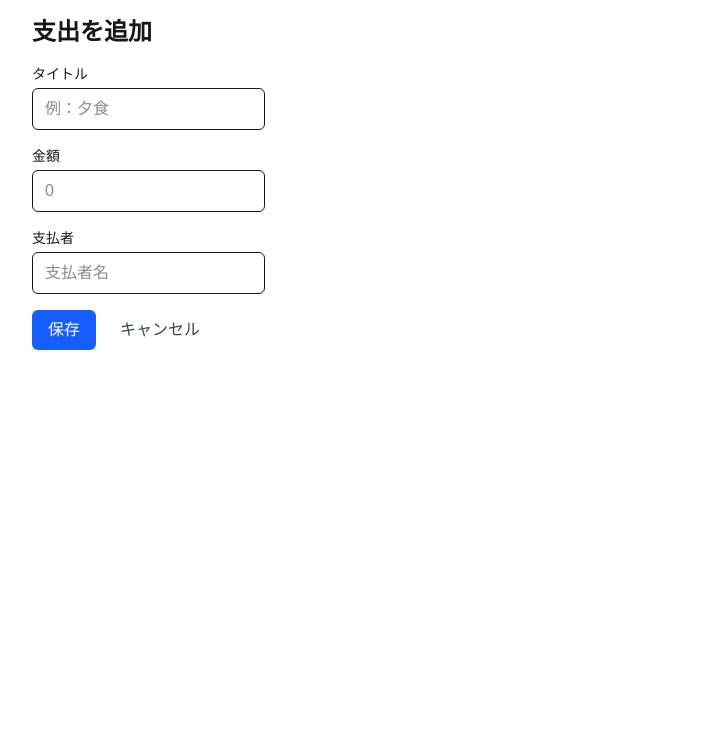
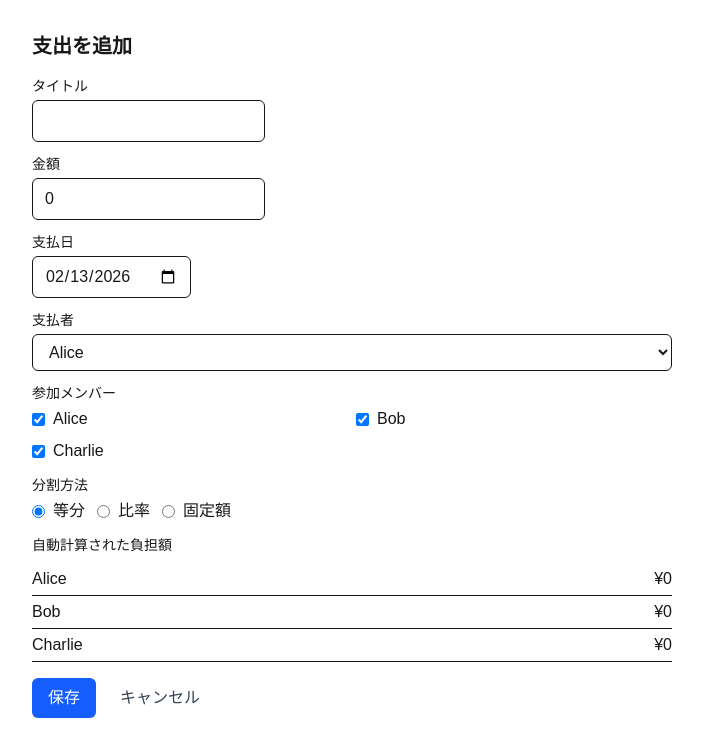
Before and after one commit to chrom9103/wadam, a Next.js app: page /trips/1/expense/new in a window 1280 px wide. Shown: the top 756 px of the page, without its empty margins (288-991 px from the left). Built offline with nearby package versions, Linux system fonts and the light colour scheme.

Commit message:
ExpenseForm の雛形

```diff
--- /dev/null
+++ b/app/components/expense/ExpenseForm.tsx
@@ -0,0 +1,146 @@
+"use client"
+import React, { useMemo } from "react"
+import { useForm, Controller } from "react-hook-form"
+import * as z from "zod"
+import Input from "../ui/atoms/Input"
+import Button from "../ui/atoms/Button"
+import FormField from "../ui/molecules/FormField"
+import { distribute } from "../../lib/distribute"
+
+const schema = z.object({
+  title: z.string().min(1, "タイトルは必須です"),
+  amount: z.number().min(1, "金額は1以上である必要があります"),
+  paid_at: z.string().optional(),
+  payer_id: z.string().min(1, "支払者を選択してください"),
+  participants: z.array(z.string()).min(1, "参加者を1人以上選択してください"),
+  splitMethod: z.enum(["equal", "ratio", "fixed"]),
+})
+
+type FormSchema = z.infer<typeof schema>
+
+type Props = {
+  tripId: string
+  members?: { id: string; name: string }[]
+  onSubmit?: (payload: any) => Promise<void> | void
+}
+
+export default function ExpenseForm({ tripId, members = [], onSubmit }: Props) {
+  const { register, handleSubmit, control, watch, setError, formState: { errors } } = useForm<FormSchema>({
+    defaultValues: {
+      title: "",
+      amount: 0,
+      paid_at: new Date().toISOString().slice(0, 10),
+      payer_id: members[0]?.id ?? "",
+      participants: members.length ? members.map(m => m.id) : [],
+      splitMethod: "equal",
+    }
+  })
+
+  const watchAmount = watch("amount")
+  const watchParticipants = watch("participants")
+  const watchSplit = watch("splitMethod")
+  const watchPayer = watch("payer_id")
+
+  const computedShares = useMemo(() => {
+    const shares = (watchParticipants || []).map((id: string) => ({ user_id: id, ratio: 1 }))
+    return distribute(Number(watchAmount || 0), shares, watchSplit as any, watchPayer)
+  }, [watchAmount, watchParticipants, watchSplit, watchPayer])
+
+  const submit = handleSubmit(async (data) => {
+    // validate with zod here to avoid requiring @hookform/resolvers
+    try {
+      // ensure amount is a number
+      const parsedInput = { ...data, amount: Number((data as any).amount) }
+      schema.parse(parsedInput)
+    } catch (err) {
+      if (err instanceof z.ZodError) {
+        err.errors.forEach(e => {
+          const key = e.path[0] as keyof FormSchema | undefined
+          if (key) setError(key as any, { type: 'manual', message: e.message })
+        })
+        return
+      }
+      throw err
+    }
+
+    const payload = {
+      trip_id: tripId,
+      title: data.title,
+      amount: Number(data.amount),
+      paid_at: data.paid_at,
+      payer_id: data.payer_id,
+      shares: computedShares,
+    }
+
+    if (onSubmit) await onSubmit(payload)
+    else console.log("Expense payload:", payload)
+  })
+
+  return (
+    <form onSubmit={submit} className="max-w-2xl mx-auto p-4">
+      <h2 className="text-xl font-semibold mb-4">支出を追加</h2>
+
+      <FormField label="タイトル" error={errors.title?.message as string | null}>
+        <Input {...register("title")} />
+      </FormField>
+
+      <FormField label="金額" error={errors.amount?.message as string | null}>
+        <Controller
+          name="amount"
+          control={control}
+          render={({ field }) => (
+            <Input type="number" {...field} onChange={(e) => field.onChange(Number(e.target.value))} />
+          )}
+        />
+      </FormField>
+
+      <FormField label="支払日" error={null}>
+        <Input {...register("paid_at")} type="date" />
+      </FormField>
+
+      <FormField label="支払者" error={errors.payer_id?.message as string | null}>
+        <select {...register("payer_id")} className="border px-3 py-2 rounded-md w-full">
+          {members.map(m => (
+            <option key={m.id} value={m.id}>{m.name}</option>
+          ))}
+        </select>
+      </FormField>
+
+      <FormField label="参加メンバー" error={errors.participants ? String(errors.participants.message) : null}>
+        <div className="grid grid-cols-2 gap-2">
+          {members.map(m => (
+            <label key={m.id} className="inline-flex items-center gap-2">
+              <input type="checkbox" value={m.id} {...register("participants")} />
+              <span>{m.name}</span>
+            </label>
+          ))}
+        </div>
+      </FormField>
+
+      <FormField label="分割方法" error={null}>
+        <div className="flex gap-3 items-center">
+          <label className="inline-flex items-center gap-2"><input type="radio" value="equal" {...register("splitMethod")} defaultChecked /> 等分</label>
+          <label className="inline-flex items-center gap-2"><input type="radio" value="ratio" {...register("splitMethod")} /> 比率</label>
+          <label className="inline-flex items-center gap-2"><input type="radio" value="fixed" {...register("splitMethod")} /> 固定額</label>
+        </div>
+      </FormField>
+
+      <div className="mb-4">
+        <h3 className="text-sm font-medium mb-2">自動計算された負担額</h3>
+        <ul>
+          {computedShares.map(s => (
+            <li key={s.user_id} className="flex justify-between border-b py-1">
+              <span>{members.find(m=>m.id===s.user_id)?.name ?? s.user_id}</span>
+              <span>¥{s.amount_owed}</span>
+            </li>
+          ))}
+        </ul>
+      </div>
+
+      <div className="flex gap-2">
+        <Button type="submit">保存</Button>
+        <Button type="button" variant="ghost">キャンセル</Button>
+      </div>
+    </form>
+  )
+}
--- /dev/null
+++ b/app/components/ui/molecules/FormField.tsx
@@ -0,0 +1,19 @@
+"use client"
+import React from "react"
+
+type Props = {
+  label: string
+  name?: string
+  error?: string | null
+  children: React.ReactNode
+}
+
+export default function FormField({ label, error, children }: Props) {
+  return (
+    <div className="mb-3">
+      <label className="block text-sm font-medium mb-1">{label}</label>
+      {children}
+      {error ? <p className="mt-1 text-sm text-red-600">{error}</p> : null}
+    </div>
+  )
+}
--- /dev/null
+++ b/app/lib/distribute.ts
@@ -0,0 +1,43 @@
+export type ShareInput = { user_id: string; ratio?: number; fixed?: number }
+
+export function distribute(amount: number, shares: ShareInput[], method: "equal" | "ratio" | "fixed", payerId?: string) {
+  const n = shares.length
+  let results: { user_id: string; amount_owed: number }[] = []
+
+  if (method === "equal") {
+    const base = Math.floor(amount / n)
+    results = shares.map((s) => ({ user_id: s.user_id, amount_owed: base }))
+    let total = base * n
+    let remainder = amount - total
+    // 余りは payerId があれば最優先で、それ以外は先頭から割当
+    while (remainder > 0) {
+      const idx = payerId ? shares.findIndex((s) => s.user_id === payerId) : 0
+      const target = idx >= 0 ? idx : 0
+      results[target].amount_owed += 1
+      // move payer to next index if multiple remainders
+      if (!payerId) shares.push(shares.shift()!)
+      remainder--
+    }
+  } else if (method === "ratio") {
+    const sumRatio = shares.reduce((s, x) => s + (x.ratio ?? 0), 0) || 1
+    let total = 0
+    results = shares.map((s) => {
+      const val = Math.floor(((s.ratio ?? 0) / sumRatio) * amount)
+      total += val
+      return { user_id: s.user_id, amount_owed: val }
+    })
+    let remainder = amount - total
+    for (let i = 0; i < remainder; i++) results[i % n].amount_owed += 1
+  } else {
+    // fixed: assume caller provided correct fixed amounts; if mismatch, attach diff to payer
+    results = shares.map((s) => ({ user_id: s.user_id, amount_owed: s.fixed ?? 0 }))
+    const total = results.reduce((s, r) => s + r.amount_owed, 0)
+    const diff = amount - total
+    if (diff !== 0) {
+      const idx = shares.findIndex((s) => s.user_id === payerId) >= 0 ? shares.findIndex((s) => s.user_id === payerId) : 0
+      results[idx].amount_owed += diff
+    }
+  }
+
+  return results
+}
--- a/app/trips/[trip]/expense/new/page.tsx
+++ b/app/trips/[trip]/expense/new/page.tsx
@@ -1,38 +1,22 @@
 "use client"
 import React from "react"
-import Button from "../../../../components/ui/atoms/Button"
-import Input from "../../../../components/ui/atoms/Input"
+import ExpenseForm from "../../../../components/expense/ExpenseForm"
 
 type Props = {
   params: { trip: string }
 }
 
+// simple members stub. Replace with real data fetch in integration.
+const sampleMembers = [
+  { id: "u1", name: "Alice" },
+  { id: "u2", name: "Bob" },
+  { id: "u3", name: "Charlie" },
+]
+
 export default function ExpenseNewPage({ params }: Props) {
   return (
-    <div className="max-w-2xl mx-auto p-4">
-      <h1 className="text-2xl font-bold mb-4">支出を追加</h1>
-
-      <form className="space-y-4" onSubmit={(e) => e.preventDefault()}>
-        <div>
-          <label className="block text-sm font-medium mb-1">タイトル</label>
-          <Input name="title" placeholder="例：夕食" />
-        </div>
-
-        <div>
-          <label className="block text-sm font-medium mb-1">金額</label>
-          <Input name="amount" type="number" placeholder="0" />
-        </div>
-
-        <div>
-          <label className="block text-sm font-medium mb-1">支払者</label>
-          <Input name="payer" placeholder="支払者名" />
-        </div>
-
-        <div className="flex gap-2">
-          <Button type="submit">保存</Button>
-          <Button type="button" variant="ghost">キャンセル</Button>
-        </div>
-      </form>
+    <div className="p-4">
+      <ExpenseForm tripId={params.trip} members={sampleMembers} onSubmit={(p)=>console.log(p)} />
     </div>
   )
 }
--- a/package.json
+++ b/package.json
@@ -11,7 +11,8 @@
   "dependencies": {
     "next": "16.1.6",
     "react": "19.2.3",
-    "react-dom": "19.2.3"
+    "react-dom": "19.2.3",
+    "react-hook-form": "^7.71.1"
   },
   "devDependencies": {
     "@tailwindcss/postcss": "^4",
```
Also changed, not shown: 1 other file (tests, documents, lock files or other folders).
